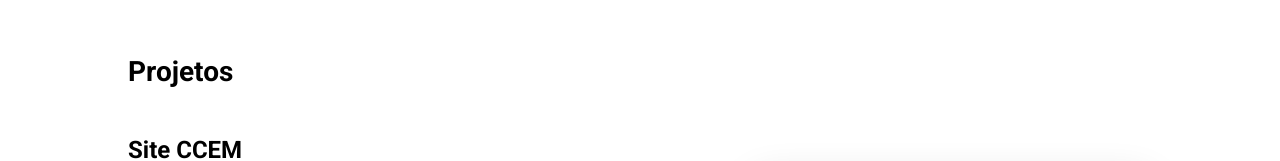
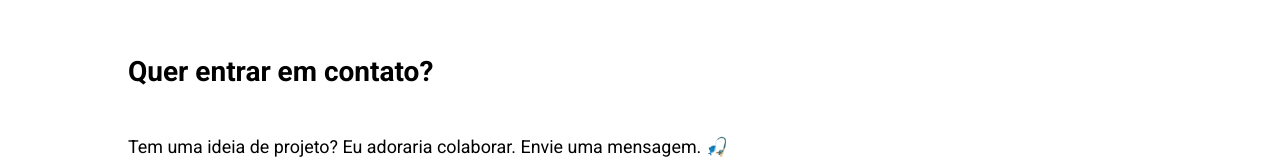
Before and after one commit to ulissesmarciano/portfolio-ulisses, a React (Create React App) app: page / in a window 1280 px wide. Shown: the part 2345-2506 px from the top of the page. Built offline with nearby package versions, Linux system fonts and the light colour scheme.

Commit message:
Retirada de compomente para teste

```diff
--- a/src/page/index.jsx
+++ b/src/page/index.jsx
@@ -4,7 +4,6 @@ import Header from '../components/Header'
 import AboutMeSection from '../components/AboutMeSection'
 import GreetingsSection from '../components/GreetingSection'
 import SkillsSection from '../components/SkillsSection'
-import ProjectsSection from '../components/ProjectsSection'
 import ContactSection from '../components/ContactSection'
 import Footer from '../components/Footer'
 
@@ -16,7 +15,6 @@ const PortfolioSection = () => {
         <GreetingsSection />
         <AboutMeSection />
         <SkillsSection />
-        <ProjectsSection />
         <ContactSection />
       </main>
       <Footer />
```
